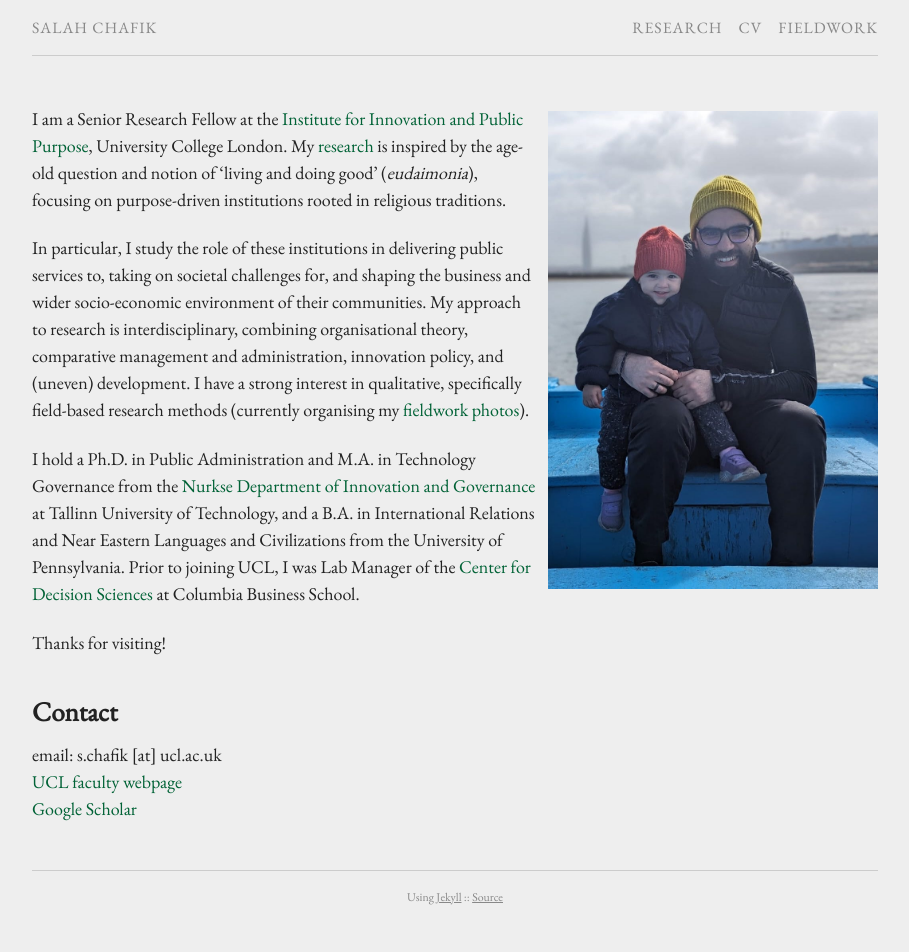
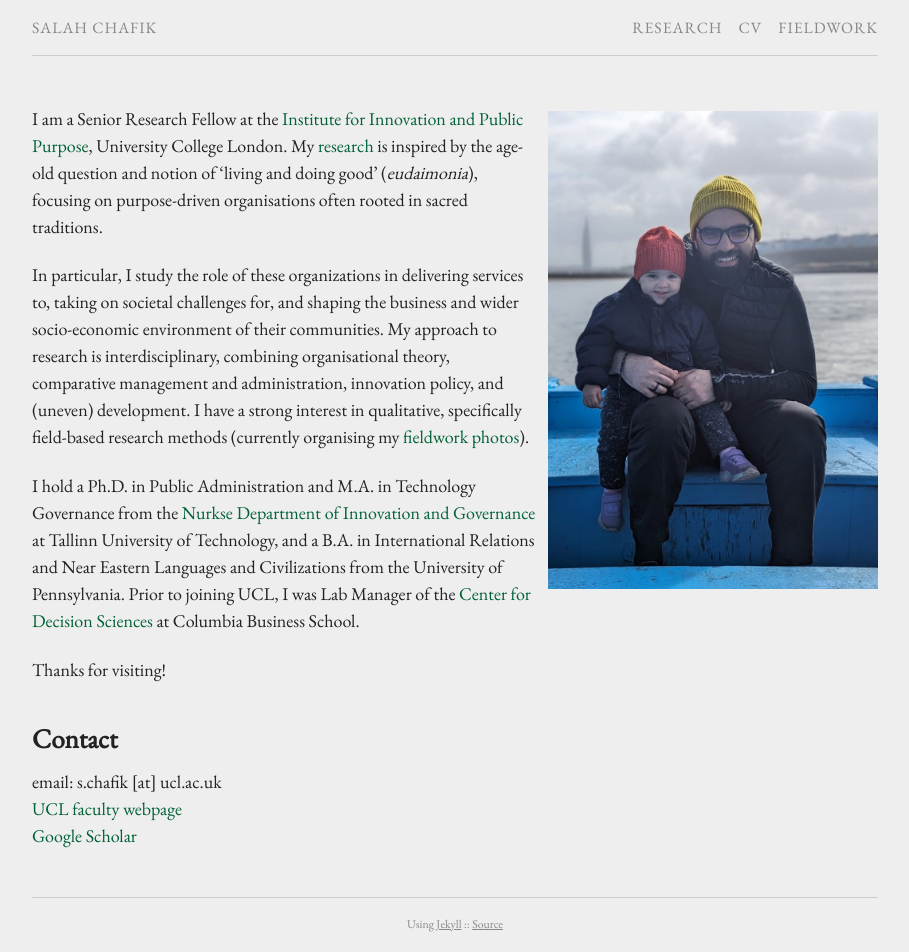
Before and after one commit to schafik/schafik.github.io, a Jekyll site: the page built from index.md, in a window 1280 px wide. Shown: the whole page, without its empty margins (185-1094 px from the left). Built offline with Jekyll 4.4.1, drawn with Linux system fonts in a browser that asks for light colours; before the commit the page ends 925 px from its top, so only the background shows below that.

Commit message:
Update index.md

```diff
--- a/index.md
+++ b/index.md
@@ -6,9 +6,9 @@ permalink: /
 <br />
 {% include image.html url="images/nuna.jpeg" caption="" width="330" align="right" %}
 
-I am a Senior Research Fellow at the [Institute for Innovation and Public Purpose], University College London. My [research] is inspired by the age-old question and notion of ‘living and doing good’ (*eudaimonia*), focusing on purpose-driven institutions rooted in religious traditions.
+I am a Senior Research Fellow at the [Institute for Innovation and Public Purpose], University College London. My [research] is inspired by the age-old question and notion of ‘living and doing good’ (*eudaimonia*), focusing on purpose-driven organisations often rooted in sacred traditions.
 
-In particular, I study the role of these institutions in delivering public services to, taking on societal challenges for, and shaping the business and wider socio-economic environment of their communities. My approach to research is interdisciplinary, combining organisational theory, comparative management and administration, innovation policy, and (uneven) development. I have a strong interest in qualitative, specifically field-based research methods (currently organising my [fieldwork photos]).
+In particular, I study the role of these organizations in delivering services to, taking on societal challenges for, and shaping the business and wider socio-economic environment of their communities. My approach to research is interdisciplinary, combining organisational theory, comparative management and administration, innovation policy, and (uneven) development. I have a strong interest in qualitative, specifically field-based research methods (currently organising my [fieldwork photos]).
 
 I hold a Ph.D. in Public Administration and M.A. in Technology Governance from the [Nurkse Department of Innovation and Governance] at Tallinn University of Technology, and a B.A. in International Relations and Near Eastern Languages and Civilizations from the University of Pennsylvania. Prior to joining UCL, I was Lab Manager of the [Center for Decision Sciences] at Columbia Business School.
 
```
